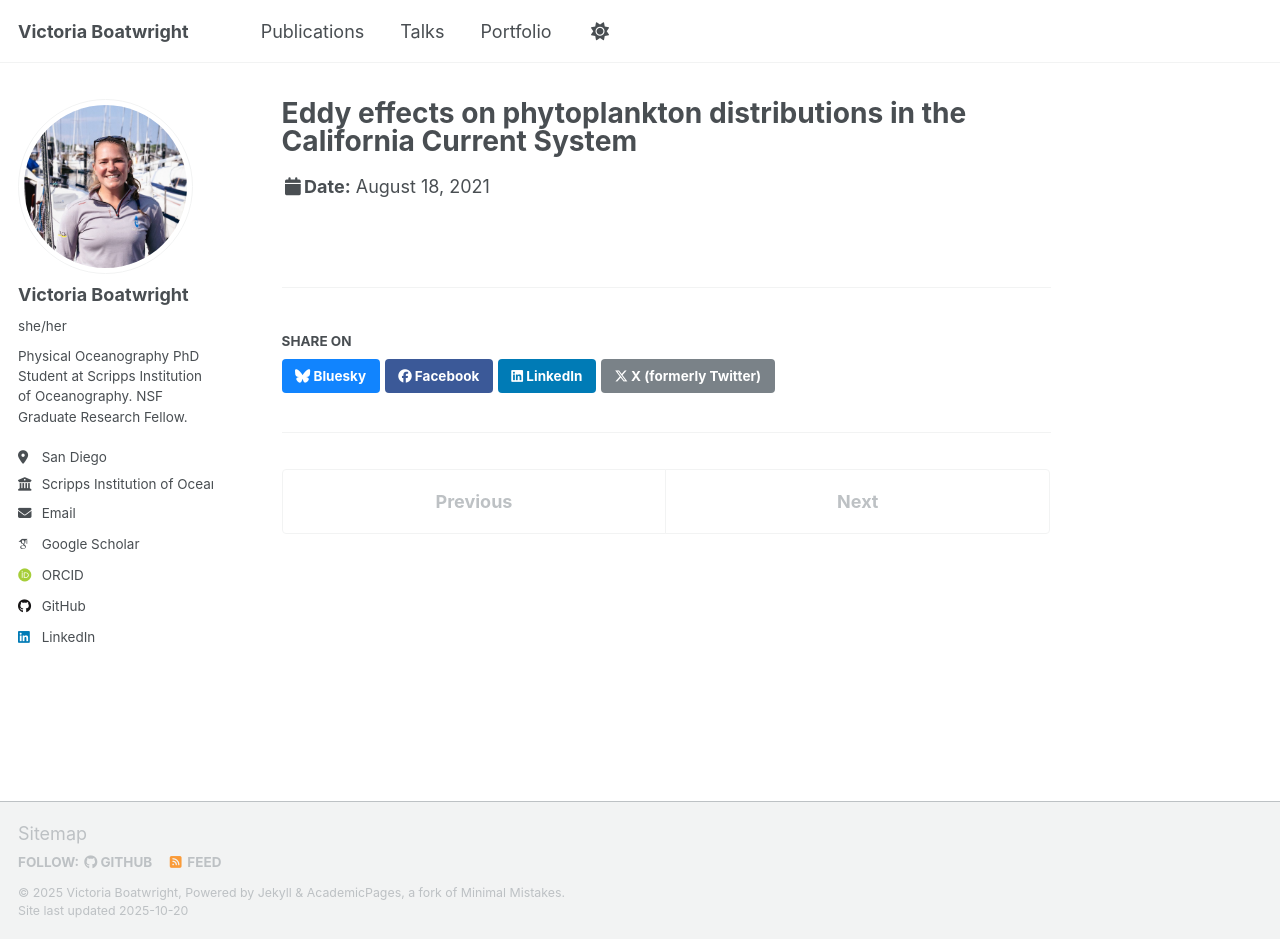
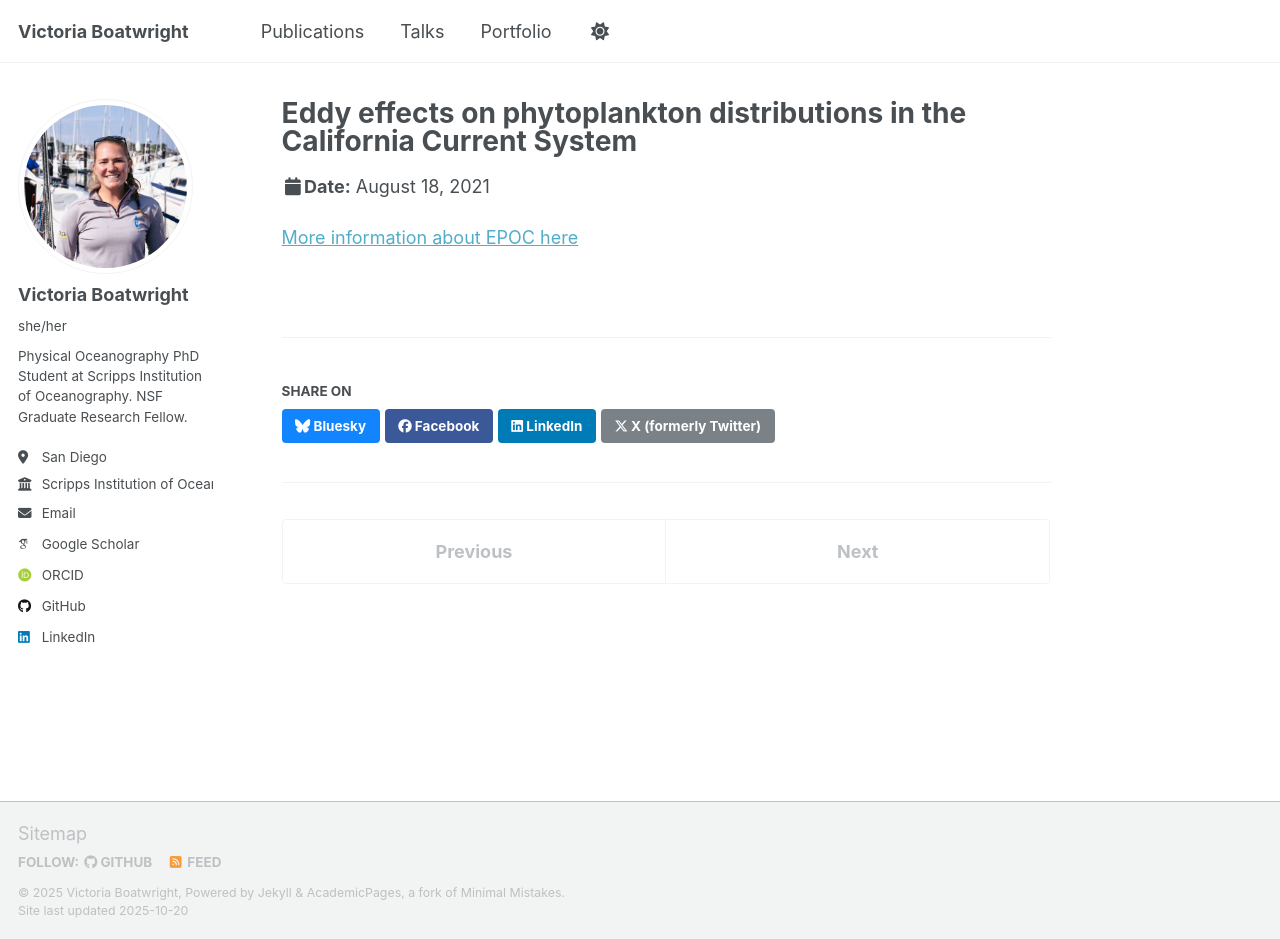
Before and after one commit to victoria-boatwright/victoria-boatwright.github.io, a Jekyll site: the page built from _talks/EPOC2021.md, in a window 1280 px wide and 939 px high. Built offline with Jekyll 4.4.1, drawn with Linux system fonts in a browser that asks for light colours; some web fonts are replaced; a script that is not in the unit is left out.

Commit message:
Update EPOC2021.md

```diff
--- a/_talks/EPOC2021.md
+++ b/_talks/EPOC2021.md
@@ -7,3 +7,5 @@ venue: "Eastern Pacific Ocean Conference"
 date: 2021-08-18
 location: "Fallen Leaf Lake, CA, USA"
 ---
+
+[More information about EPOC here](https://easternpacificoceanconference.org/)
```
